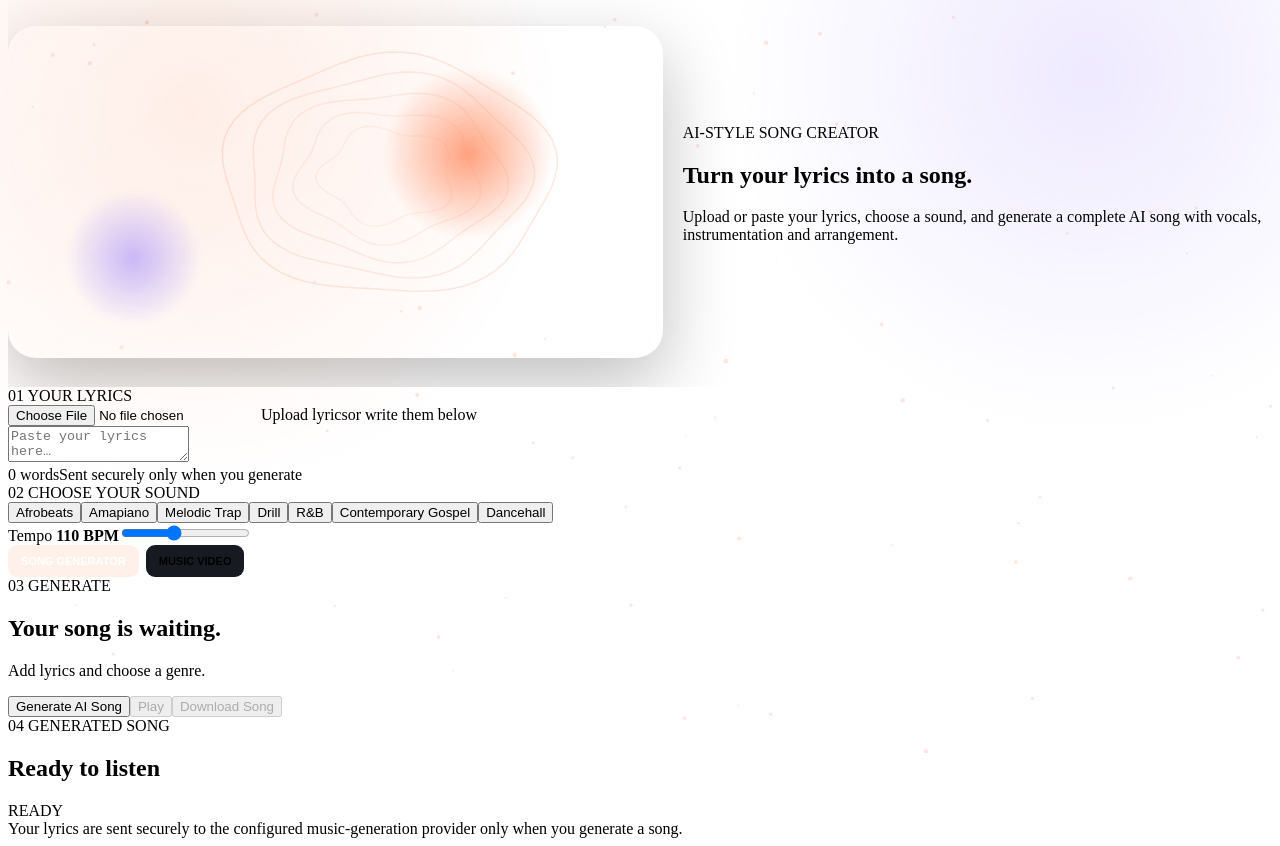
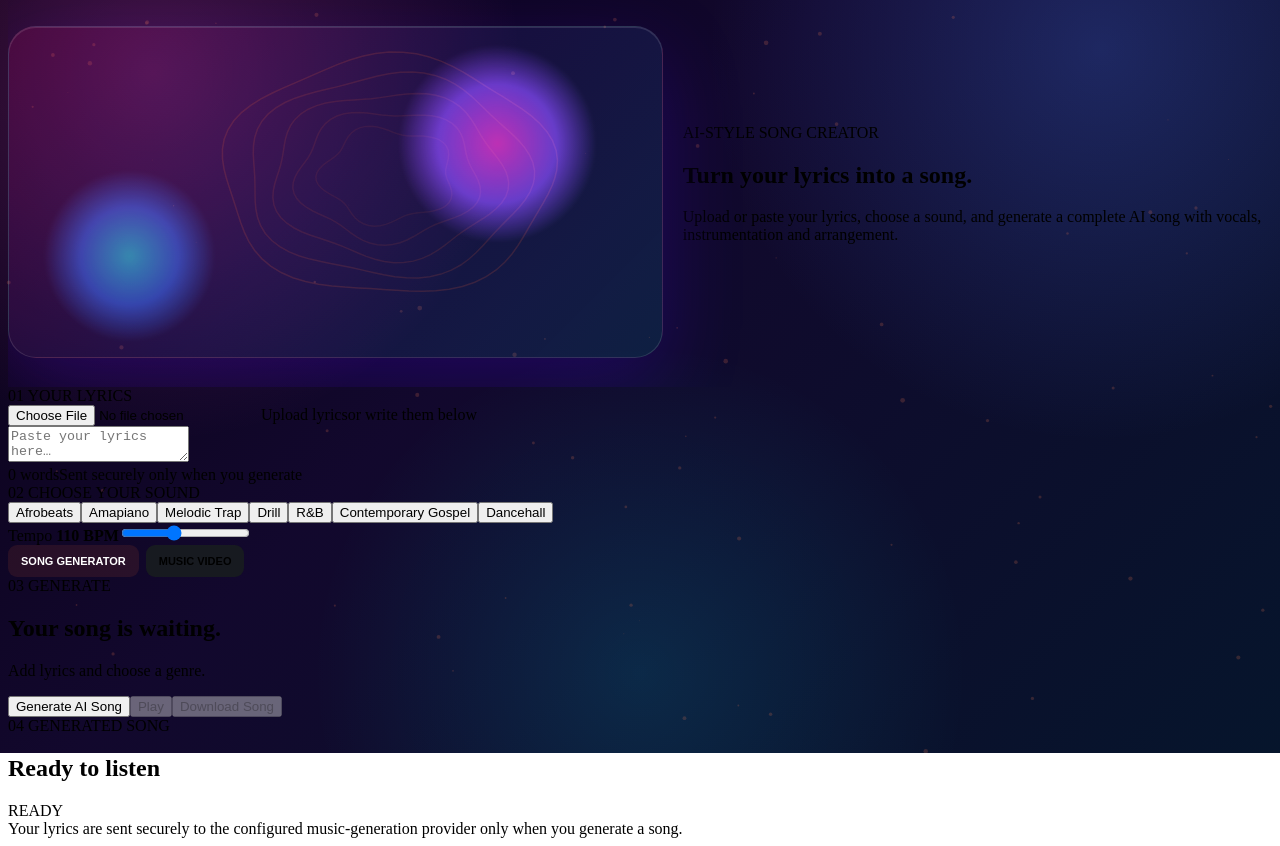
Before and after one commit to jbnikky13/beat-generator, a website: page index.html in a window 1280 px wide. Shown: the part 47-893 px from the top of the page. Drawn offline with Linux system fonts and the light colour scheme.

Commit message:
Transform Song Studio graphics to vibrant neon color theme

```diff
--- a/styles.css
+++ b/styles.css
@@ -1,10 +1,10 @@
 [object Object].mode-card{margin-top:14px}.mode-tabs{display:flex;gap:7px}.mode{padding:10px 13px;border-radius:9px;border:1px solid var(--line);background:#171a20;color:var(--muted);font-size:11px;font-weight:800}.mode.on{background:rgba(255,107,53,.1);border-color:var(--accent);color:#fff}.video-options{margin-top:16px;border-top:1px solid var(--line);padding-top:16px}.hidden{display:none!important}.video-note{color:var(--muted);font-size:11px;line-height:1.5}.video-source{display:flex;gap:10px;align-items:center;margin:12px 0}.video-prompt{width:100%;border:1px solid var(--line);border-radius:9px;background:#0c0e12;color:#fff;padding:11px;font-size:12px;margin-bottom:10px}.secondary{padding:10px 13px;border:1px solid var(--accent);background:rgba(255,107,53,.1);color:#fff;border-radius:9px;font-weight:800;font-size:11px}.video-stage{margin-top:14px;min-height:30px}.video-stage video{display:block;width:100%;max-height:430px;border-radius:10px;background:#050607}.video-actions{display:flex;gap:8px;margin-top:10px}.download-link{display:inline-flex;align-items:center;padding:10px 13px;border:1px solid var(--line);border-radius:9px;background:#1a1d23;color:#fff;text-decoration:none;font-size:11px;font-weight:800}@media(max-width:720px){.video-source{flex-wrap:wrap}}.spotify-row{margin-top:8px}.spotify-note{display:block;color:#66707d;font-size:10px;margin-top:-5px;margin-bottom:8px}
 #visualizer{position:fixed;inset:0;width:100%;height:100%;z-index:-2;opacity:.34;pointer-events:none}
-body:before{content:"";position:fixed;inset:0;z-index:-3;background:radial-gradient(circle at 15% 20%,rgba(255,107,53,.12),transparent 30%),radial-gradient(circle at 85% 15%,rgba(121,82,255,.12),transparent 28%)}
+body:before{content:"";position:fixed;inset:0;z-index:-3;background:radial-gradient(circle at 12% 15%,rgba(255,79,216,.24),transparent 28%),radial-gradient(circle at 86% 12%,rgba(75,123,255,.25),transparent 30%),radial-gradient(circle at 50% 90%,rgba(0,229,255,.13),transparent 34%),linear-gradient(135deg,#090014 0%,#12082d 42%,#06152c 100%)}
 .hero{position:relative;overflow:hidden;min-height:390px;display:grid;grid-template-columns:1fr .9fr;align-items:center;gap:20px}
-.hero-art{position:relative;height:330px;border:1px solid rgba(255,255,255,.08);border-radius:28px;background:linear-gradient(145deg,rgba(255,255,255,.055),rgba(255,255,255,.015));overflow:hidden;box-shadow:inset 0 1px rgba(255,255,255,.06),0 25px 70px rgba(0,0,0,.25)}
+.hero-art{position:relative;height:330px;border:1px solid rgba(255,255,255,.12);border-radius:28px;background:linear-gradient(135deg,rgba(255,0,153,.14),rgba(79,70,229,.14) 48%,rgba(0,229,255,.1));overflow:hidden;box-shadow:0 25px 80px rgba(79,0,255,.22),inset 0 1px rgba(255,255,255,.12)}
 #heroCanvas{position:absolute;inset:0;width:100%;height:100%}
-.orb{position:absolute;border-radius:50%;filter:blur(1px);mix-blend-mode:screen;animation:float 7s ease-in-out infinite}.orb-a{width:170px;height:170px;right:18%;top:16%;background:radial-gradient(circle,#ff6b35,transparent 68%);opacity:.65}.orb-b{width:140px;height:140px;left:8%;bottom:8%;background:radial-gradient(circle,#7b61ff,transparent 68%);opacity:.45;animation-delay:-3s}
-.waveform{position:absolute;left:8%;right:8%;bottom:35px;height:60px;display:flex;align-items:center;gap:4px}.waveform i{display:block;flex:1;min-width:2px;background:linear-gradient(#ff9a72,#ff6b35);border-radius:99px;opacity:.75;animation:pulse 1.1s ease-in-out infinite alternate}
+.orb{position:absolute;border-radius:50%;filter:blur(1px);mix-blend-mode:screen;animation:float 7s ease-in-out infinite}.orb-a{width:190px;height:190px;right:12%;top:10%;background:radial-gradient(circle,#ff2bd6 0%,#7c3cff 42%,transparent 70%);opacity:.72}.orb-b{width:170px;height:170px;left:5%;bottom:4%;background:radial-gradient(circle,#00e5ff 0%,#1264ff 40%,transparent 70%);opacity:.55;animation-delay:-3s}
+.waveform{position:absolute;left:8%;right:8%;bottom:30px;height:70px;display:flex;align-items:center;gap:4px}.waveform i{display:block;flex:1;min-width:2px;background:linear-gradient(180deg,#00e5ff,#7c3cff,#ff2bd6);border-radius:99px;opacity:.9;animation:pulse 1.1s ease-in-out infinite alternate}
 @keyframes float{50%{transform:translate3d(15px,-18px,0) scale(1.08)}}@keyframes pulse{from{transform:scaleY(.25)}to{transform:scaleY(1)}}
 @media(max-width:720px){.hero{grid-template-columns:1fr;min-height:0}.hero-art{height:240px;order:-1}}
```
